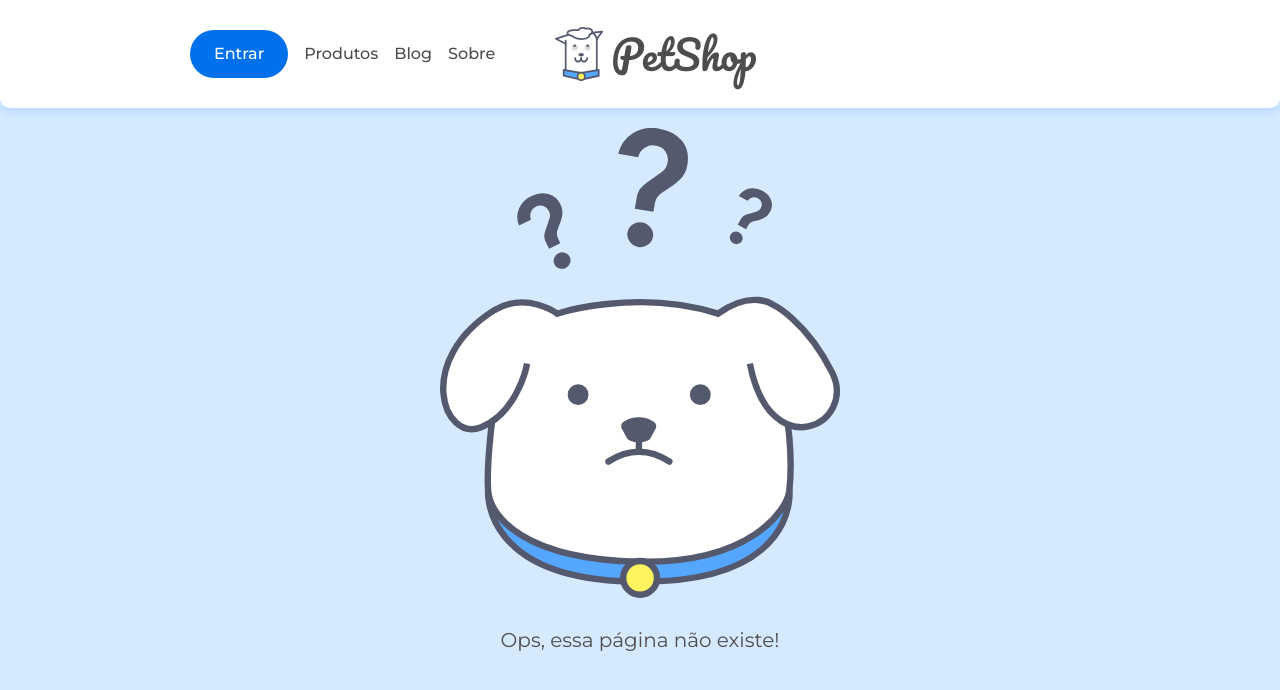
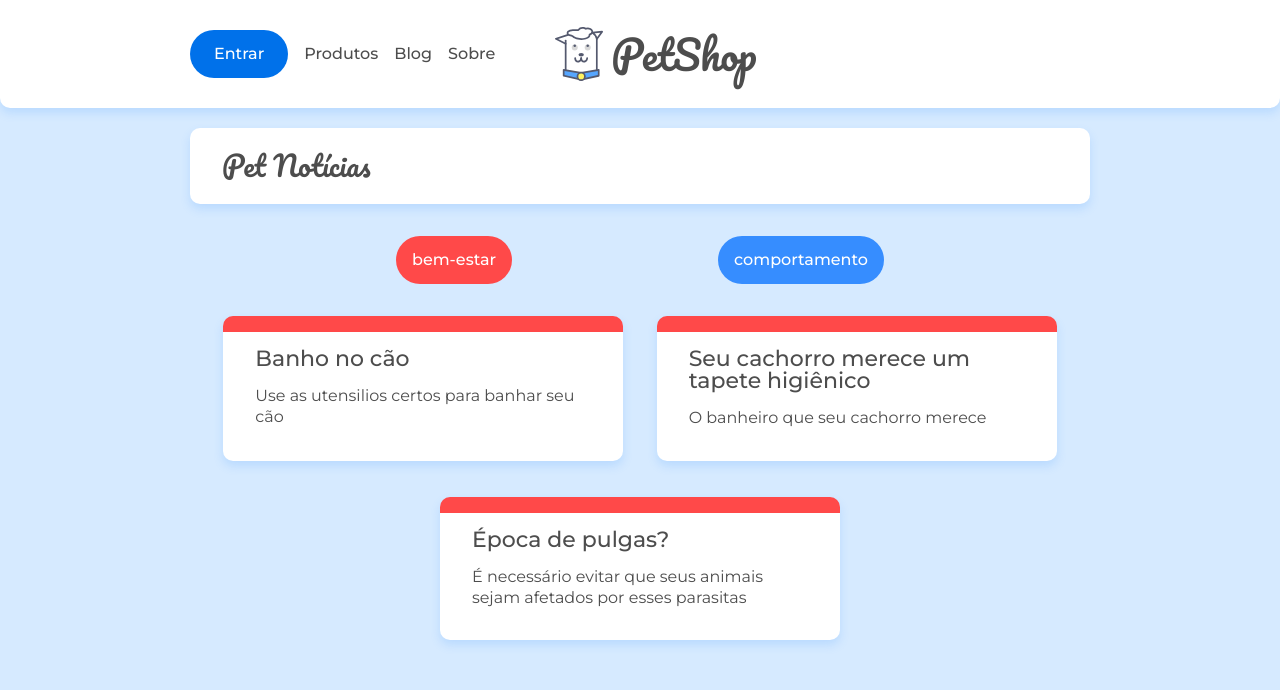
Before and after one commit to devHikary/react_router, a React (Create React App) app: page /categoria/bem-estar in a window 1280 px wide. Shown: the top 690 px of the page. Built offline with nearby package versions, Linux system fonts and the light colour scheme; data requests are answered from the project's data file.

Commit message:
Filtrando por categorias

```diff
--- a/src/App.jsx
+++ b/src/App.jsx
@@ -6,6 +6,7 @@
 import Pagina404 from './paginas/Pagina404';
 import Cabecalho from './components/Cabecalho';
 import Post from './paginas/Post';
+import Categoria from './paginas/Categoria';
 
 
 function App() {
@@ -19,6 +20,9 @@
         <Route path="/sobre">
           <Sobre />
         </Route>
+        <Route path="/categoria/:id">
+          <Categoria />
+        </Route>
         <Route path="/posts/:id">
           <Post />
         </Route>
--- a/src/components/ListaCategorias.jsx
+++ b/src/components/ListaCategorias.jsx
@@ -13,7 +13,7 @@
   return (
     <ul className="lista-categorias container flex">
       {categorias.map((categoria) => (
-        <Link to={`categoria/${categoria.id}`}>
+        <Link to={`/categoria/${categoria.id}`}>
           <li
             className={`lista-categorias__categoria lista-categorias__categoria--${categoria.id}`}
           >
--- a/src/components/ListaPost.jsx
+++ b/src/components/ListaPost.jsx
@@ -7,7 +7,7 @@
 
   useEffect(() => {
     busca(url, setPosts);
-  }, []);
+  }, [url]);
 
   return (
     <section className="posts container">
--- /dev/null
+++ b/src/paginas/Categoria.jsx
@@ -0,0 +1,31 @@
+import React, { useState, useEffect } from "react";
+import ListaCategorias from "../components/ListaCategorias";
+import ListaPost from "../components/ListaPost";
+import "../assets/css/blog.css";
+import {
+  Route,
+  useParams,
+  useRouteMatch,
+  Switch,
+} from "react-router-dom";
+import { busca } from "../api/api";
+
+
+const Categoria = () => {
+  const { id } = useParams();
+  const { path } = useRouteMatch();
+
+  return (
+    <>
+      <div className="container">
+        <h2 className="titulo-pagina">Pet Notícias</h2>
+      </div>
+
+      <ListaCategorias />
+        <Route exact path={`${path}/`}>
+          <ListaPost url={`/posts?categoria=${id}`} />
+        </Route>
+    </>
+  )
+}
+export default Categoria
```
Also changed, not shown: 1 other file (tests, documents, lock files or other folders).
